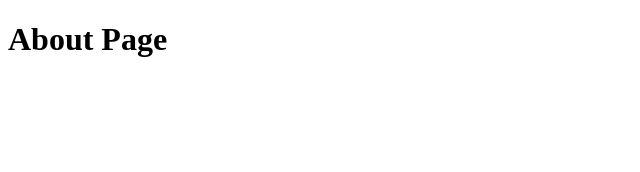
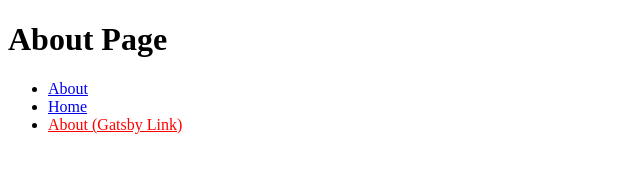
Before and after one commit to willianjusten/gatsby-course, a Gatsby site: page /about in a window 1280 px wide. Shown: the whole page, without its empty margins (0-640 px from the left). Built offline with nearby package versions, Linux system fonts and the light colour scheme; Gatsby itself is replaced by a stand-in of ours.

Commit message:
Using gatsby link

```diff
--- a/src/pages/about.js
+++ b/src/pages/about.js
@@ -1,7 +1,25 @@
-import React from 'react'
+import React from "react"
+import { Link } from "gatsby"
 
 const AboutPage = () => (
-  <h1>About Page</h1>
+  <>
+    <h1>About Page</h1>
+    <ul>
+      <li>
+        <a href="/about">About</a>
+      </li>
+      <li>
+        <Link to="/" activeStyle={{ color: "red" }}>
+          Home
+        </Link>
+      </li>
+      <li>
+        <Link to="/about" activeStyle={{ color: "red" }}>
+          About (Gatsby Link)
+        </Link>
+      </li>
+    </ul>
+  </>
 )
 
 export default AboutPage
```
Also changed, not shown: src/pages/index.js (+14 -0 lines).
